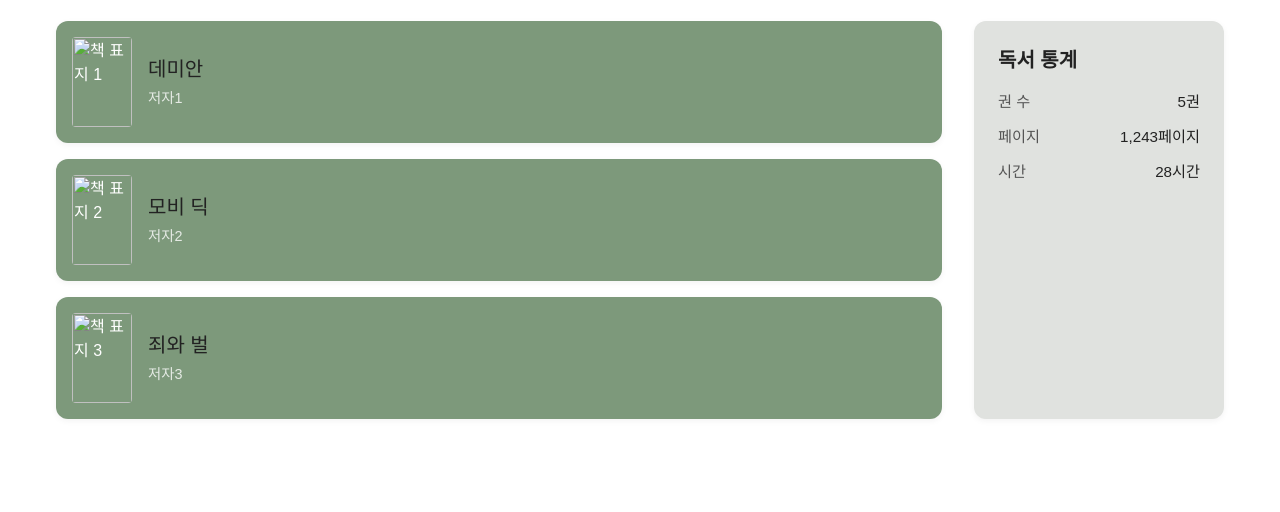
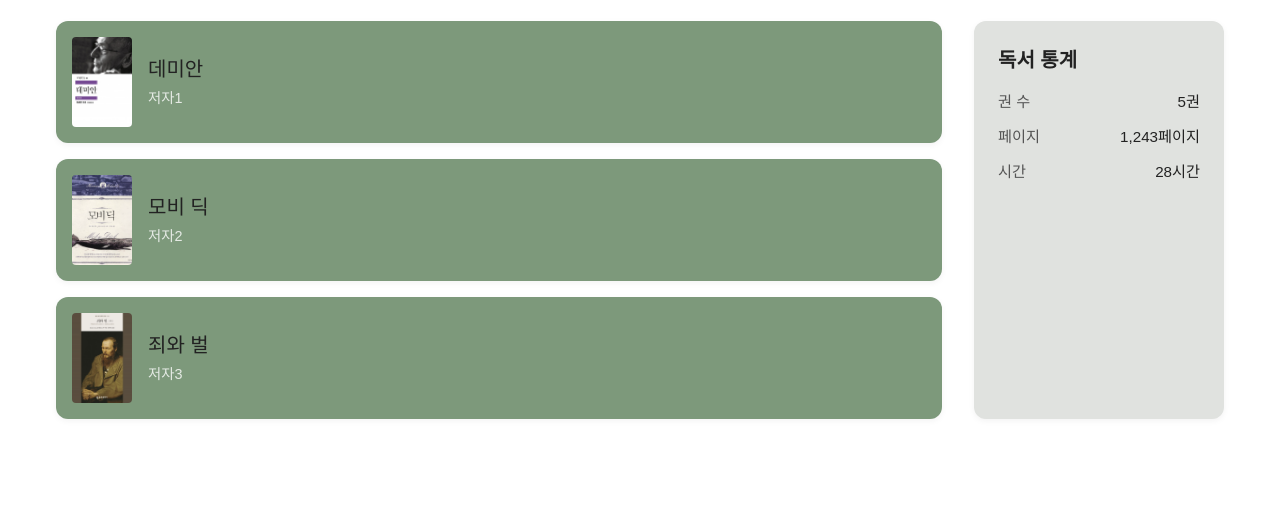
Before and after one commit to soeun77/AI-project, a plain HTML site: page books.html in a window 1280 px wide. Shown: the part 235-747 px from the top of the page. Drawn offline with Linux system fonts and the light colour scheme.

Commit message:
add image

```diff
--- a/books.html
+++ b/books.html
@@ -48,7 +48,7 @@ cd<!DOCTYPE html>
           <div class="reading-list">
             <!-- 예시 Book Item 1 -->
             <div class="book-item">
-              <img src="images/book-placeholder1.jpg" alt="책 표지 1" class="book-cover"/>
+              <img src="images/book-placeholder1.png" alt="책 표지 1" class="book-cover"/>
               <div class="book-info">
                 <h3 class="book-title">데미안</h3>
                 <p class="book-author">저자1</p>
@@ -56,7 +56,7 @@ cd<!DOCTYPE html>
             </div>
             <!-- 예시 Book Item 2 -->
             <div class="book-item">
-              <img src="images/book-placeholder2.jpg" alt="책 표지 2" class="book-cover"/>
+              <img src="images/book-placeholder2.png" alt="책 표지 2" class="book-cover"/>
               <div class="book-info">
                 <h3 class="book-title">모비 딕</h3>
                 <p class="book-author">저자2</p>
@@ -64,7 +64,7 @@ cd<!DOCTYPE html>
             </div>
             <!-- 예시 Book Item 3 -->
             <div class="book-item">
-              <img src="images/book-placeholder3.jpg" alt="책 표지 3" class="book-cover"/>
+              <img src="images/book-placeholder3.png" alt="책 표지 3" class="book-cover"/>
               <div class="book-info">
                 <h3 class="book-title">죄와 벌</h3>
                 <p class="book-author">저자3</p>
```
Also changed, not shown: images/book-placeholder1.png (added), images/book-placeholder2.png (added), images/book-placeholder3.png (added).
